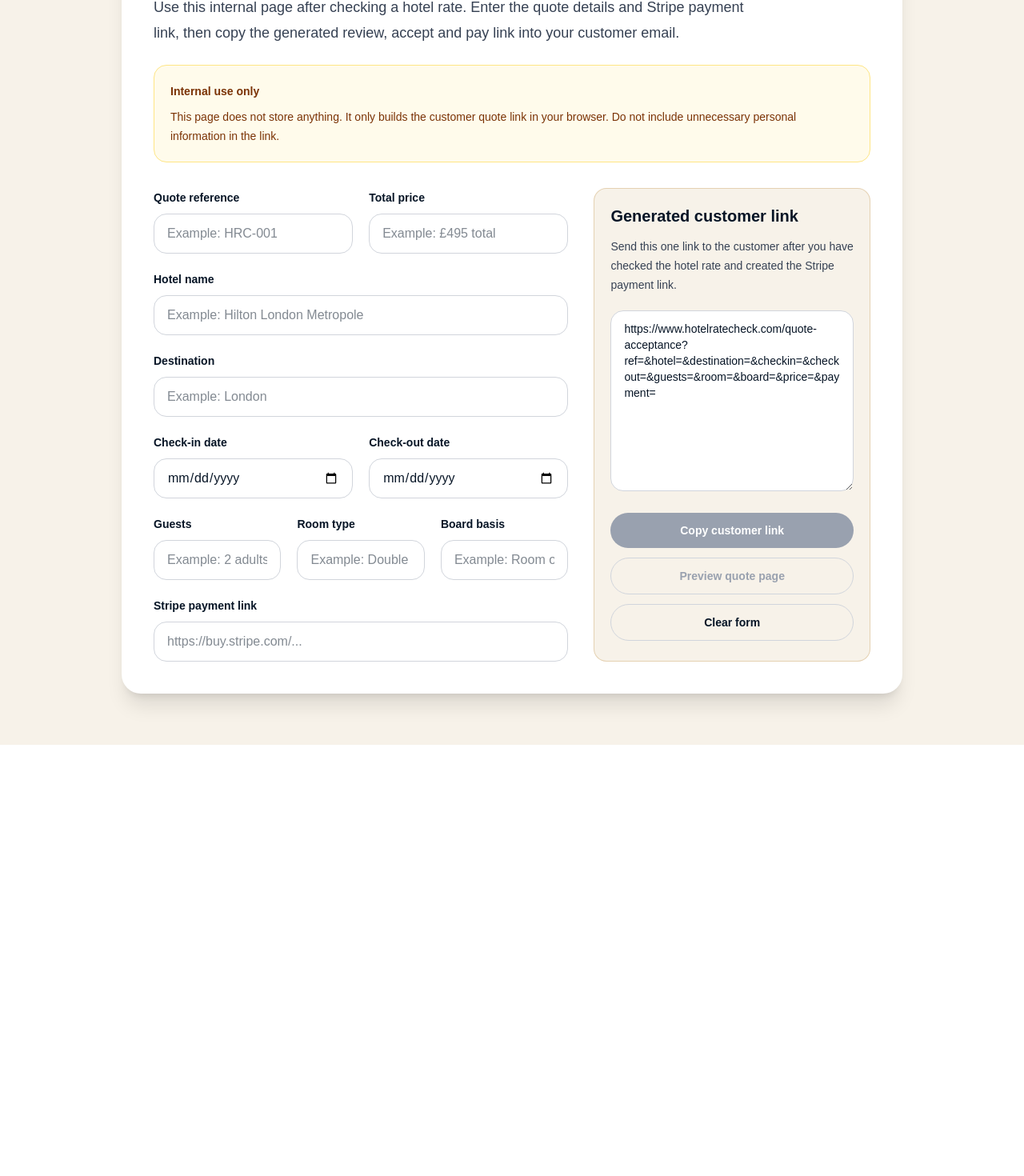
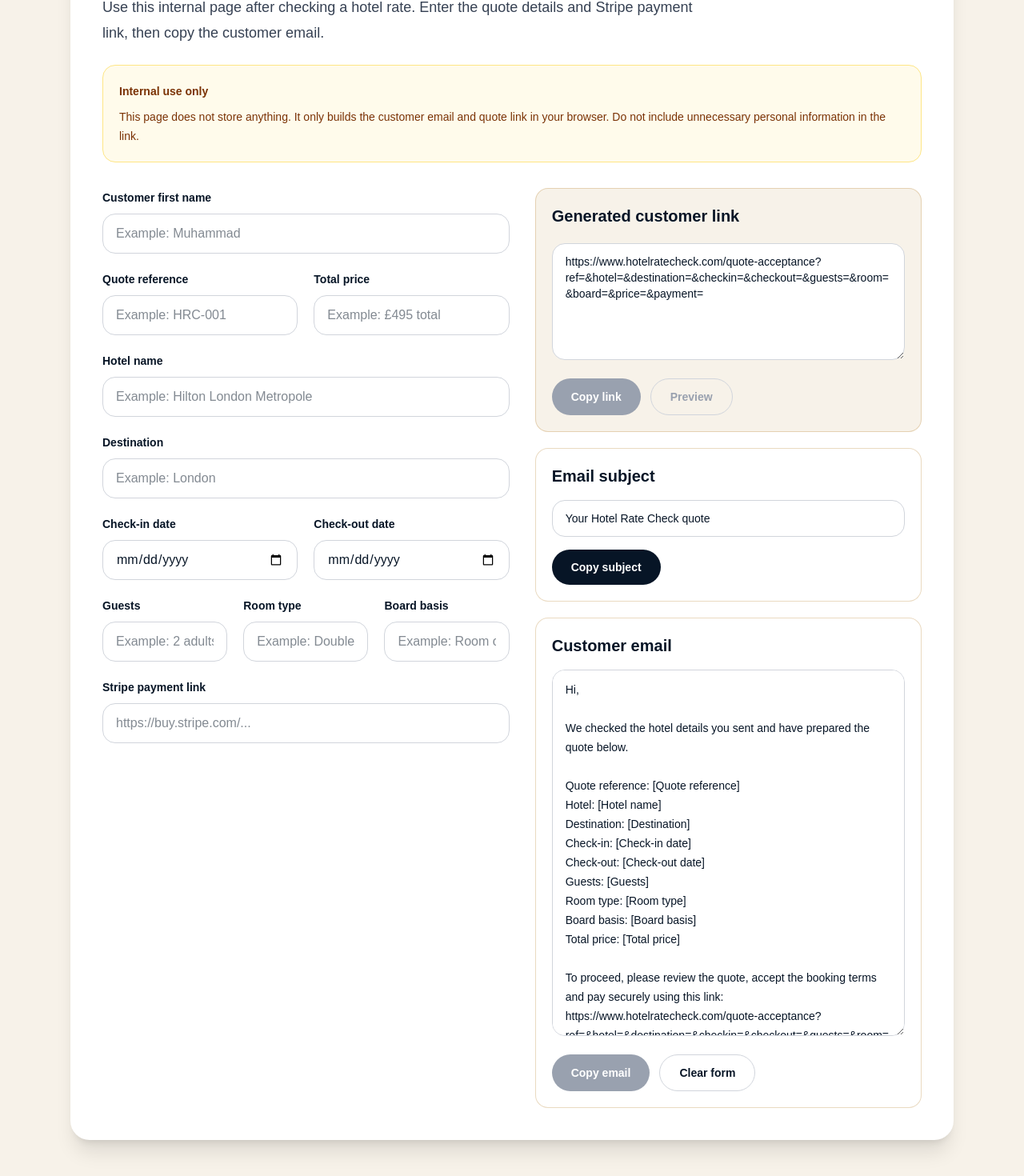
Before and after one commit to 786infinite/hotel-rate-check, a Next.js app: page /quote-link-builder in a window 1280 px wide. Shown: the part 277-1747 px from the top of the page at 80% size. Before the commit the page ends 1208 px from the top, so only its background shows below. Built offline with nearby package versions, Linux system fonts and the light colour scheme.

Commit message:
Add customer quote email builder

```diff
--- a/app/quote-link-builder/page.tsx
+++ b/app/quote-link-builder/page.tsx
@@ -4,6 +4,7 @@ import Link from "next/link";
 import { useMemo, useState } from "react";
 
 type QuoteFields = {
+  customerName: string;
   quoteReference: string;
   hotelName: string;
   destination: string;
@@ -17,6 +18,7 @@ type QuoteFields = {
 };
 
 const initialFields: QuoteFields = {
+  customerName: "",
   quoteReference: "",
   hotelName: "",
   destination: "",
@@ -60,19 +62,90 @@ function isValidStripeLink(value: string) {
   }
 }
 
+function formatDate(value: string) {
+  if (!value) return "";
+
+  const date = new Date(`${value}T00:00:00`);
+
+  if (Number.isNaN(date.getTime())) {
+    return value;
+  }
+
+  return new Intl.DateTimeFormat("en-GB", {
+    day: "2-digit",
+    month: "short",
+    year: "numeric",
+  }).format(date);
+}
+
+function buildEmailSubject(fields: QuoteFields) {
+  const reference = fields.quoteReference.trim();
+
+  if (!reference) {
+    return "Your Hotel Rate Check quote";
+  }
+
+  return `Your Hotel Rate Check quote - ${reference}`;
+}
+
+function buildEmailBody(fields: QuoteFields, quoteUrl: string) {
+  const greeting = fields.customerName.trim()
+    ? `Hi ${fields.customerName.trim()},`
+    : "Hi,";
+
+  return [
+    greeting,
+    "",
+    "We checked the hotel details you sent and have prepared the quote below.",
+    "",
+    `Quote reference: ${fields.quoteReference.trim() || "[Quote reference]"}`,
+    `Hotel: ${fields.hotelName.trim() || "[Hotel name]"}`,
+    `Destination: ${fields.destination.trim() || "[Destination]"}`,
+    `Check-in: ${formatDate(fields.checkIn.trim()) || "[Check-in date]"}`,
+    `Check-out: ${formatDate(fields.checkOut.trim()) || "[Check-out date]"}`,
+    `Guests: ${fields.guests.trim() || "[Guests]"}`,
+    `Room type: ${fields.roomType.trim() || "[Room type]"}`,
+    `Board basis: ${fields.boardBasis.trim() || "[Board basis]"}`,
+    `Total price: ${fields.totalPrice.trim() || "[Total price]"}`,
+    "",
+    "To proceed, please review the quote, accept the booking terms and pay securely using this link:",
+    quoteUrl,
+    "",
+    "Important:",
+    "This rate is live and subject to availability until confirmed.",
+    "A quote is not a confirmed booking.",
+    "Your hotel booking is only confirmed after you accept the quote, complete payment and we receive supplier confirmation.",
+    "Once confirmed, hotel bookings cannot be cancelled, changed, transferred or refunded unless required by law or unless the booked accommodation is not provided as confirmed.",
+    "",
+    "Kind regards,",
+    "Hotel Rate Check",
+    "quotes@hotelratecheck.com",
+  ].join("\n");
+}
+
 export default function QuoteLinkBuilderPage() {
   const [fields, setFields] = useState<QuoteFields>(initialFields);
-  const [copied, setCopied] = useState(false);
+  const [copiedItem, setCopiedItem] = useState<
+    "link" | "subject" | "email" | ""
+  >("");
 
   const quoteUrl = useMemo(() => buildQuoteUrl(fields), [fields]);
 
-  const requiredFieldsComplete =
+  const emailSubject = useMemo(() => buildEmailSubject(fields), [fields]);
+
+  const emailBody = useMemo(
+    () => buildEmailBody(fields, quoteUrl),
+    [fields, quoteUrl],
+  );
+
+  const requiredFieldsComplete = Boolean(
     fields.quoteReference.trim() &&
       fields.hotelName.trim() &&
       fields.checkIn.trim() &&
       fields.checkOut.trim() &&
       fields.totalPrice.trim() &&
-    fields.paymentLink.trim();
+      fields.paymentLink.trim(),
+  );
 
   const stripeLinkValid = isValidStripeLink(fields.paymentLink);
 
@@ -82,30 +155,30 @@ export default function QuoteLinkBuilderPage() {
       [key]: value,
     }));
 
-    setCopied(false);
+    setCopiedItem("");
   }
 
-  async function copyQuoteUrl() {
+  async function copyText(text: string, item: "link" | "subject" | "email") {
     try {
-      await navigator.clipboard.writeText(quoteUrl);
-      setCopied(true);
+      await navigator.clipboard.writeText(text);
+      setCopiedItem(item);
 
       window.setTimeout(() => {
-        setCopied(false);
+        setCopiedItem("");
       }, 2500);
     } catch {
-      setCopied(false);
+      setCopiedItem("");
     }
   }
 
   function resetForm() {
     setFields(initialFields);
-    setCopied(false);
+    setCopiedItem("");
   }
 
   return (
     <main className="min-h-screen bg-[#f7f2e9] text-[#071526]">
-      <section className="mx-auto max-w-5xl px-6 py-12 md:py-16">
+      <section className="mx-auto max-w-6xl px-6 py-12 md:py-16">
         <Link
           href="/"
           className="mb-8 inline-flex rounded-full border border-[#b88434] px-4 py-2 text-sm font-semibold text-[#071526] hover:bg-[#b88434] hover:text-white"
@@ -119,26 +192,40 @@ export default function QuoteLinkBuilderPage() {
           </p>
 
           <h1 className="text-3xl font-bold md:text-5xl">
-            Quote link builder
+            Quote email builder
           </h1>
 
           <p className="mt-4 max-w-3xl text-lg leading-8 text-gray-700">
             Use this internal page after checking a hotel rate. Enter the quote
-            details and Stripe payment link, then copy the generated review,
-            accept and pay link into your customer email.
+            details and Stripe payment link, then copy the customer email.
           </p>
 
           <div className="mt-6 rounded-2xl border border-amber-200 bg-amber-50 p-5 text-sm leading-6 text-amber-900">
             <p className="font-bold">Internal use only</p>
             <p className="mt-2">
               This page does not store anything. It only builds the customer
-              quote link in your browser. Do not include unnecessary personal
-              information in the link.
+              email and quote link in your browser. Do not include unnecessary
+              personal information in the link.
             </p>
           </div>
 
-          <div className="mt-8 grid gap-8 lg:grid-cols-[1.2fr_0.8fr]">
+          <div className="mt-8 grid gap-8 xl:grid-cols-[1fr_0.95fr]">
             <div className="space-y-5">
+              <label className="block">
+                <span className="text-sm font-bold text-[#071526]">
+                  Customer first name
+                </span>
+                <input
+                  value={fields.customerName}
+                  onChange={(event) =>
+                    updateField("customerName", event.target.value)
+                  }
+                  type="text"
+                  placeholder="Example: Muhammad"
+                  className="mt-2 w-full rounded-2xl border border-gray-300 px-4 py-3 outline-none focus:border-[#b88434]"
+                />
+              </label>
+
               <div className="grid gap-5 md:grid-cols-2">
                 <label className="block">
                   <span className="text-sm font-bold text-[#071526]">
@@ -301,31 +388,27 @@ export default function QuoteLinkBuilderPage() {
               )}
             </div>
 
-            <aside className="rounded-2xl border border-[#b88434]/30 bg-[#f7f2e9] p-5">
+            <aside className="space-y-5">
+              <div className="rounded-2xl border border-[#b88434]/30 bg-[#f7f2e9] p-5">
                 <h2 className="text-xl font-bold text-[#071526]">
                   Generated customer link
                 </h2>
 
-              <p className="mt-3 text-sm leading-6 text-gray-700">
-                Send this one link to the customer after you have checked the
-                hotel rate and created the Stripe payment link.
-              </p>
-
                 <textarea
                   readOnly
                   value={quoteUrl}
-                rows={10}
+                  rows={6}
                   className="mt-5 w-full rounded-2xl border border-gray-300 bg-white px-4 py-3 text-sm outline-none"
                 />
 
-              <div className="mt-5 flex flex-col gap-3">
+                <div className="mt-4 flex flex-col gap-3 sm:flex-row">
                   <button
                     type="button"
-                  onClick={copyQuoteUrl}
+                    onClick={() => copyText(quoteUrl, "link")}
                     disabled={!requiredFieldsComplete || !stripeLinkValid}
                     className="rounded-full bg-[#071526] px-6 py-3 text-sm font-bold text-white hover:bg-[#b88434] disabled:cursor-not-allowed disabled:bg-gray-400"
                   >
-                  {copied ? "Copied" : "Copy customer link"}
+                    {copiedItem === "link" ? "Copied" : "Copy link"}
                   </button>
 
                   <a
@@ -338,8 +421,52 @@ export default function QuoteLinkBuilderPage() {
                         : "pointer-events-none border-gray-300 text-gray-400"
                     }`}
                   >
-                  Preview quote page
+                    Preview
                   </a>
+                </div>
+              </div>
+
+              <div className="rounded-2xl border border-[#b88434]/30 bg-white p-5">
+                <h2 className="text-xl font-bold text-[#071526]">
+                  Email subject
+                </h2>
+
+                <input
+                  readOnly
+                  value={emailSubject}
+                  className="mt-4 w-full rounded-2xl border border-gray-300 bg-white px-4 py-3 text-sm outline-none"
+                />
+
+                <button
+                  type="button"
+                  onClick={() => copyText(emailSubject, "subject")}
+                  className="mt-4 rounded-full bg-[#071526] px-6 py-3 text-sm font-bold text-white hover:bg-[#b88434]"
+                >
+                  {copiedItem === "subject" ? "Copied" : "Copy subject"}
+                </button>
+              </div>
+
+              <div className="rounded-2xl border border-[#b88434]/30 bg-white p-5">
+                <h2 className="text-xl font-bold text-[#071526]">
+                  Customer email
+                </h2>
+
+                <textarea
+                  readOnly
+                  value={emailBody}
+                  rows={18}
+                  className="mt-4 w-full rounded-2xl border border-gray-300 bg-white px-4 py-3 text-sm leading-6 outline-none"
+                />
+
+                <div className="mt-4 flex flex-col gap-3 sm:flex-row">
+                  <button
+                    type="button"
+                    onClick={() => copyText(emailBody, "email")}
+                    disabled={!requiredFieldsComplete || !stripeLinkValid}
+                    className="rounded-full bg-[#071526] px-6 py-3 text-sm font-bold text-white hover:bg-[#b88434] disabled:cursor-not-allowed disabled:bg-gray-400"
+                  >
+                    {copiedItem === "email" ? "Copied" : "Copy email"}
+                  </button>
 
                   <button
                     type="button"
@@ -349,6 +476,7 @@ export default function QuoteLinkBuilderPage() {
                     Clear form
                   </button>
                 </div>
+              </div>
             </aside>
           </div>
         </div>
```
Lines whose indentation alone changed are shown as unchanged.
